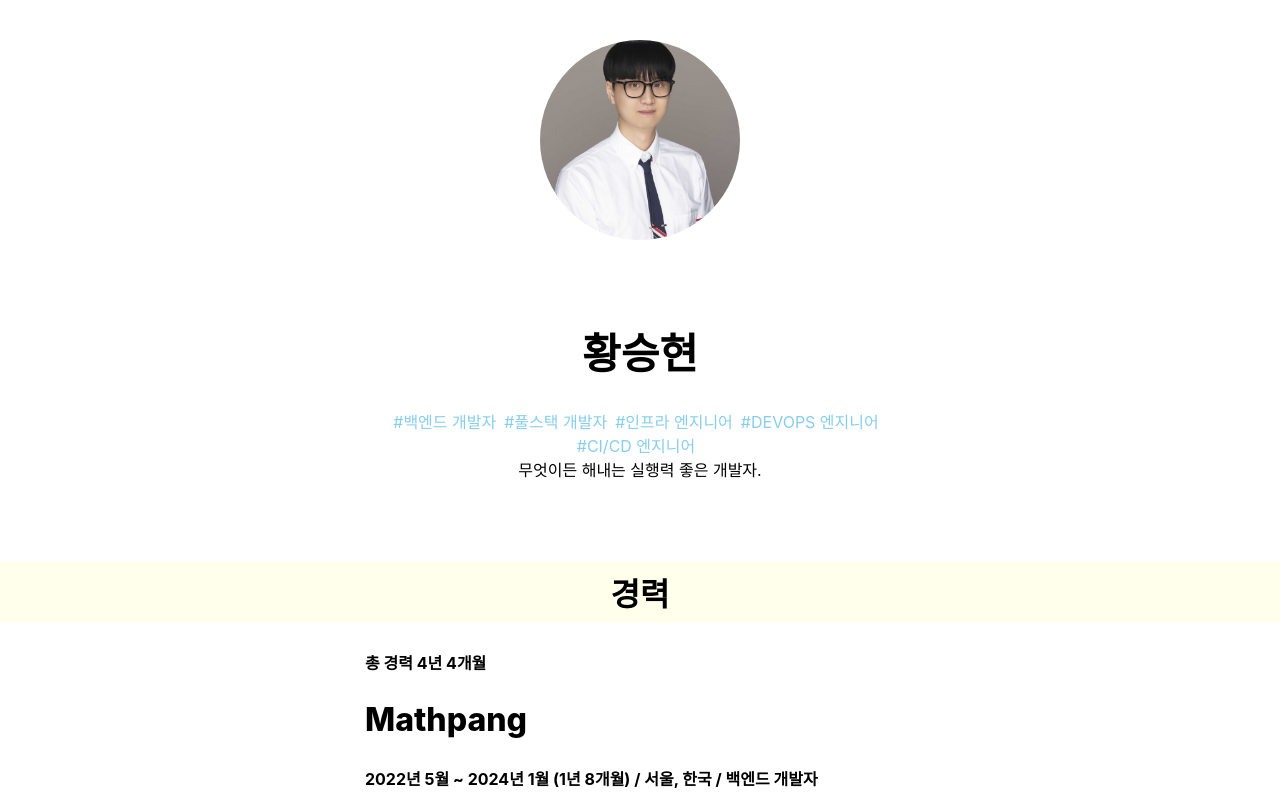
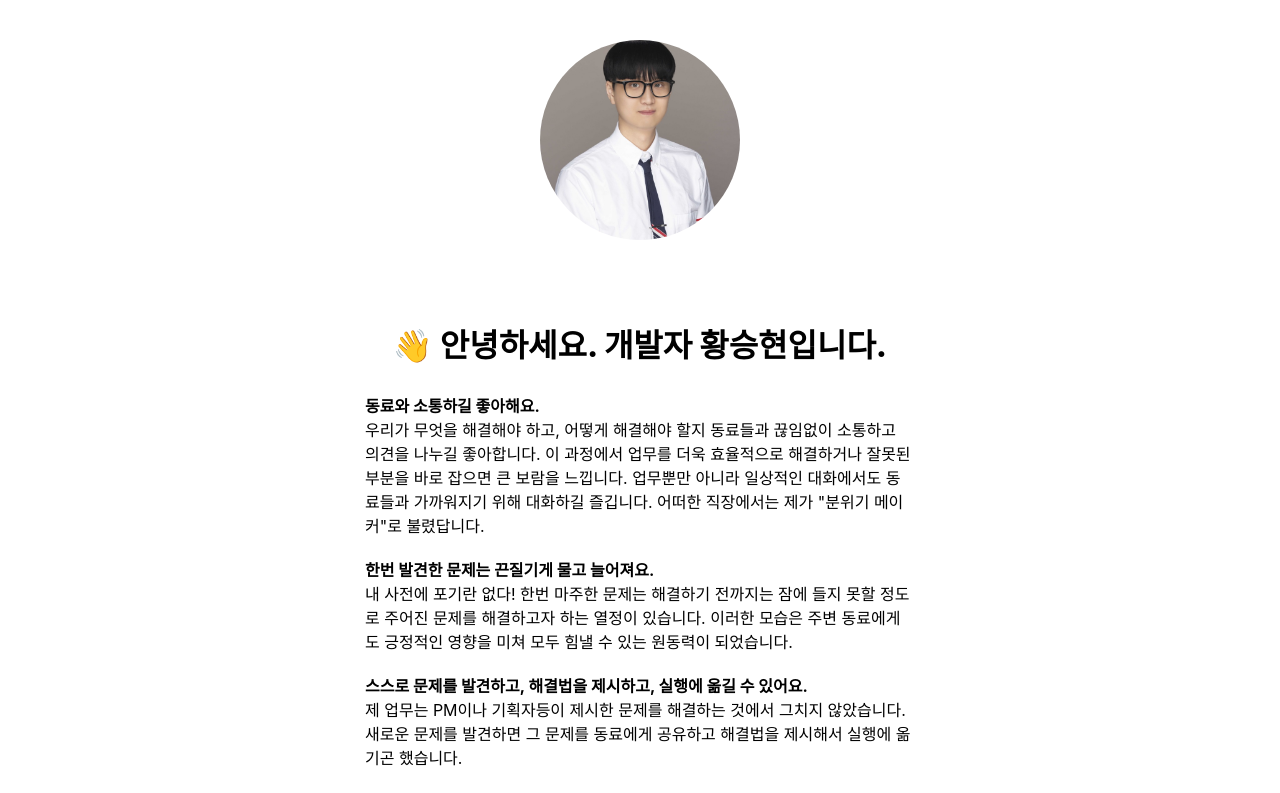
Before and after one commit to hsh2001/dev.hsh.kr, a Next.js app: page / in a window 1280 px wide. Shown: the top 793 px of the page. Built offline with nearby package versions, Linux system fonts and the light colour scheme.

Commit message:
Update index.tsx

```diff
--- a/pages/index.tsx
+++ b/pages/index.tsx
@@ -5,7 +5,7 @@ import Layout from '../components/Layout';
 import { HashtagText } from '../components/Typo/Hashtag';
 import { ShadowImage } from '../components/Typo/Images/ShadowImage';
 import { Paragraph } from '../components/Typo/Paragraph';
-import { SubTitle, Title } from '../components/Typo/Title';
+import { SubTitle } from '../components/Typo/Title';
 import { TypoContainer } from '../components/Typo/TypoContainer';
 
 const HashtagContainer = styled.div<{
@@ -51,25 +51,51 @@ const Page: NextPage = () => {
             display: 'none',
           }}
         />
-
-        <Title center>황승현</Title>
-
-        <TypoContainer>
-          <HashtagContainer center>
-            <HashtagText>#백엔드 개발자</HashtagText>
-            <HashtagText>#풀스택 개발자</HashtagText>
-            <HashtagText>#인프라 엔지니어</HashtagText>
-            <HashtagText>#DEVOPS 엔지니어</HashtagText>
-            <HashtagText>#CI/CD 엔지니어</HashtagText>
-          </HashtagContainer>
-        </TypoContainer>
-
-        <Paragraph center>무엇이든 해내는 실행력 좋은 개발자.</Paragraph>
       </IntroSection>
 
-      <SubTitle center coloredBackground>
-        경력
-      </SubTitle>
+      <SubTitle center>👋 안녕하세요. 개발자 황승현입니다.</SubTitle>
+
+      <TypoContainer>
+        <Paragraph>
+          <b>동료와 소통하길 좋아해요.</b>
+          <br />
+          <span>
+            우리가 무엇을 해결해야 하고, 어떻게 해결해야 할지 동료들과 끊임없이
+            소통하고 의견을 나누길 좋아합니다. 이 과정에서 업무를 더욱
+            효율적으로 해결하거나 잘못된 부분을 바로 잡으면 큰 보람을 느낍니다.
+            업무뿐만 아니라 일상적인 대화에서도 동료들과 가까워지기 위해
+            대화하길 즐깁니다. 어떠한 직장에서는 제가 "분위기 메이커"로
+            불렸답니다.
+          </span>
+
+          <br />
+          <br />
+
+          <b>한번 발견한 문제는 끈질기게 물고 늘어져요.</b>
+          <br />
+          <span>
+            내 사전에 포기란 없다! 한번 마주한 문제는 해결하기 전까지는 잠에
+            들지 못할 정도로 주어진 문제를 해결하고자 하는 열정이 있습니다.
+            이러한 모습은 주변 동료에게도 긍정적인 영향을 미쳐 모두 힘낼 수 있는
+            원동력이 되었습니다.
+          </span>
+
+          <br />
+          <br />
+
+          <b>
+            스스로 문제를 발견하고, 해결법을 제시하고, 실행에 옮길 수 있어요.
+          </b>
+          <br />
+          <span>
+            제 업무는 PM이나 기획자등이 제시한 문제를 해결하는 것에서 그치지
+            않았습니다. 새로운 문제를 발견하면 그 문제를 동료에게 공유하고
+            해결법을 제시해서 실행에 옮기곤 했습니다.
+          </span>
+        </Paragraph>
+      </TypoContainer>
+
+      <SubTitle center>🛫 이런 곳에서 근무했어요.</SubTitle>
 
       <TypoContainer>
         <Paragraph>
@@ -144,9 +170,7 @@ const Page: NextPage = () => {
         <Paragraph></Paragraph>
       </TypoContainer>
 
-      <SubTitle center coloredBackground>
-        참여 프로젝트
-      </SubTitle>
+      <SubTitle center>👾 이런 프로젝트에 참여했어요.</SubTitle>
 
       <TypoContainer>
         <SubTitle>Mathpang</SubTitle>
@@ -327,9 +351,7 @@ const Page: NextPage = () => {
         </Paragraph>
       </TypoContainer>
 
-      <SubTitle center coloredBackground>
-        기술 스택
-      </SubTitle>
+      <SubTitle center>🔧 이런 기술을 쓸 수 있어요.</SubTitle>
 
       <TypoContainer>
         <SubTitle>NestJS</SubTitle>
@@ -451,9 +473,7 @@ const Page: NextPage = () => {
         </Paragraph>
       </TypoContainer>
 
-      <SubTitle center coloredBackground>
-        연락처
-      </SubTitle>
+      <SubTitle center>📞 연락처</SubTitle>
 
       <TypoContainer>
         <Paragraph>Phone: 010-6379-0084</Paragraph>
```
